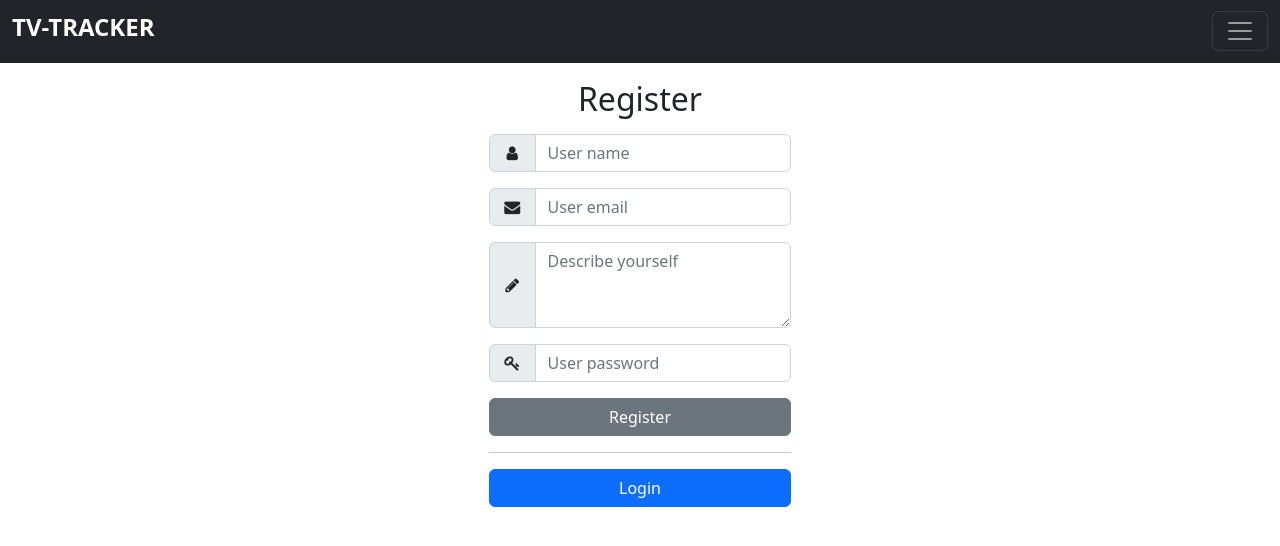
After one commit to tv-track/tv-track, a Node server app: page /register in a window 1280 px wide. The commit adds this page. Shown: the top 546 px of the page. Run offline with Node 20, Linux system fonts and the light colour scheme; some libraries are stand-ins or nearby versions.

Commit message:
feat: register & login forms created

```diff
--- /dev/null
+++ b/controllers/auth.controller.js
@@ -0,0 +1,10 @@
+const { User } = require("../models");
+
+
+module.exports.register = (req, res, next) => {
+    res.render("auth/register")
+}
+
+module.exports.login = (req, res, next) => {
+    res.render("auth/login")
+}
--- /dev/null
+++ b/controllers/index.js
@@ -0,0 +1,4 @@
+module.exports = {
+    series: require("./series.controller"),
+    auth: require("./auth.controller")
+}
--- /dev/null
+++ b/views/auth/register.hbs
@@ -0,0 +1,33 @@
+<div class="row justify-content-md-center">
+    <div class="col-12 col-md-6 col-lg-3">
+        <h2 class="mt-2 mb-3" style="text-align: center">Register</h2>
+        <form action="/register" method="post">
+            <div class="input-group mb-3">
+                <span class="input-group-text"><i class="fa fa-user fa-fw"></i></span>
+                <input type="text" name="username" value="{{ user.username }}" class="form-control {{#if errors.username}}is-invalid{{/if}}" placeholder="User name">
+                {{#if errors.username}}<div class="invalid-feedback">{{ errors.username }}</div>{{/if}}
+            </div>
+            <div class="input-group mb-3">
+                <span class="input-group-text"><i class="fa fa-envelope fa-fw"></i></span>
+                <input type="text" name="email" value="{{user.email}}" class="form-control {{#if errors.email}}is-invalid{{/if}}" placeholder="User email">
+                {{#if errors.email}}<div class="invalid-feedback">{{errors.email}}</div>{{/if}}
+            </div>
+            <div class="input-group mb-3">
+                <span class="input-group-text"><i class="fa fa-pencil fa-fw"></i></span>
+                <textarea name="bio" rows="3" class="form-control" placeholder="Describe yourself"></textarea>
+            </div>
+            <div class="input-group mb-3">
+                <span class="input-group-text"><i class="fa fa-key fa-fw"></i></span>
+                <input type="password" name="password" value="{{user.password}}" class="form-control {{#if errors.password}}is-invalid{{/if}}" placeholder="User password">
+                {{#if errors.password}}<div class="invalid-feedback">{{errors.password}}</div>{{/if}}
+            </div>
+        <div class="d-grid">
+            <button type="submit" class="btn btn-secondary">Register</button>
+        </div>
+        </form>
+        <hr>
+        <div class="d-grid">
+            <a href="/login" class="btn btn-primary">Login</a>
+        </div>
+    </div>
+</div>
--- a/views/layout.hbs
+++ b/views/layout.hbs
@@ -7,6 +7,9 @@
     <title>Document</title>
     <link href="https://cdn.jsdelivr.net/npm/bootstrap@5.2.0/dist/css/bootstrap.min.css" rel="stylesheet" integrity="sha384-gH2yIJqKdNHPEq0n4Mqa/HGKIhSkIHeL5AyhkYV8i59U5AR6csBvApHHNl/vI1Bx" crossorigin="anonymous">
     <link rel="stylesheet" href="https://cdn.jsdelivr.net/npm/bootstrap-icons@1.9.1/font/bootstrap-icons.css">
+    <link rel="stylesheet" href="https://cdnjs.cloudflare.com/ajax/libs/font-awesome/4.7.0/css/font-awesome.min.css"
+      integrity="sha512-SfTiTlX6kk+qitfevl/7LibUOeJWlt9rbyDn92a1DqWOw9vWG2MFoays0sgObmWazO5BQPiFucnnEAjpAB+/Sw=="
+      crossorigin="anonymous" referrerpolicy="no-referrer" />
     <link rel="stylesheet" href="/css/main.css">
 </head>
 <body>
```
Also changed, not shown: config/routes.config.js (+5 -3 lines), models/user.model.js (+18 -16 lines), views/auth/login.hbs (added, +24 -0 lines).
